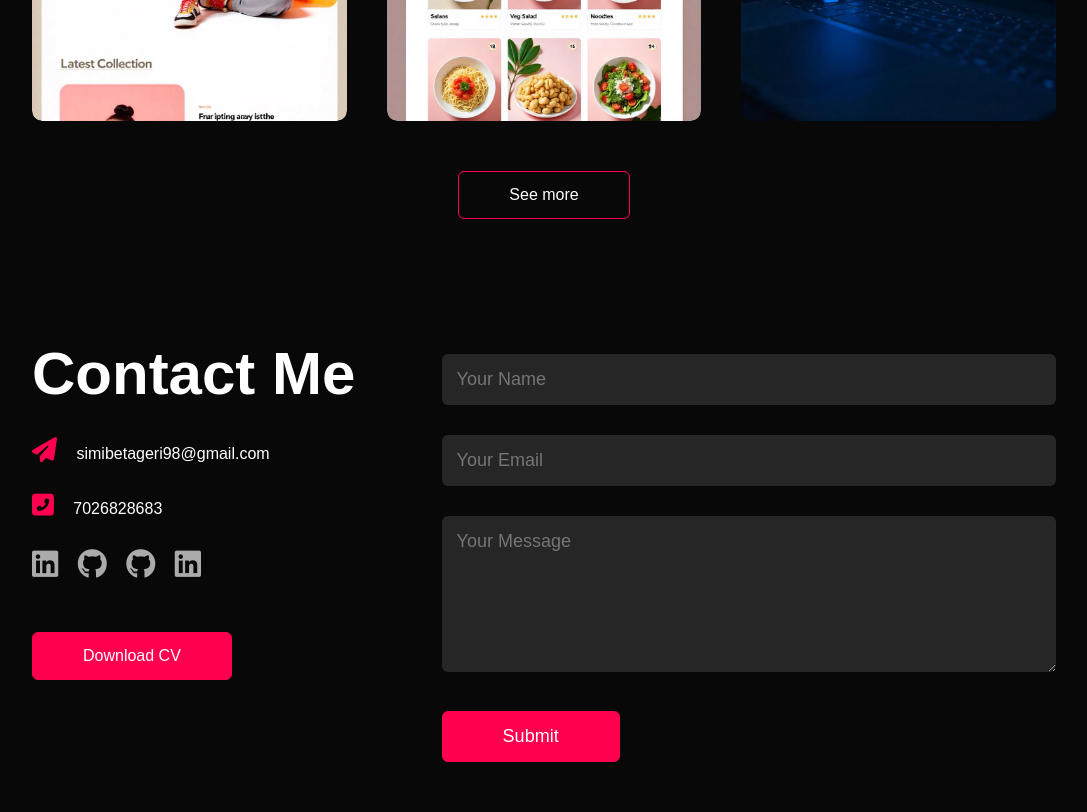
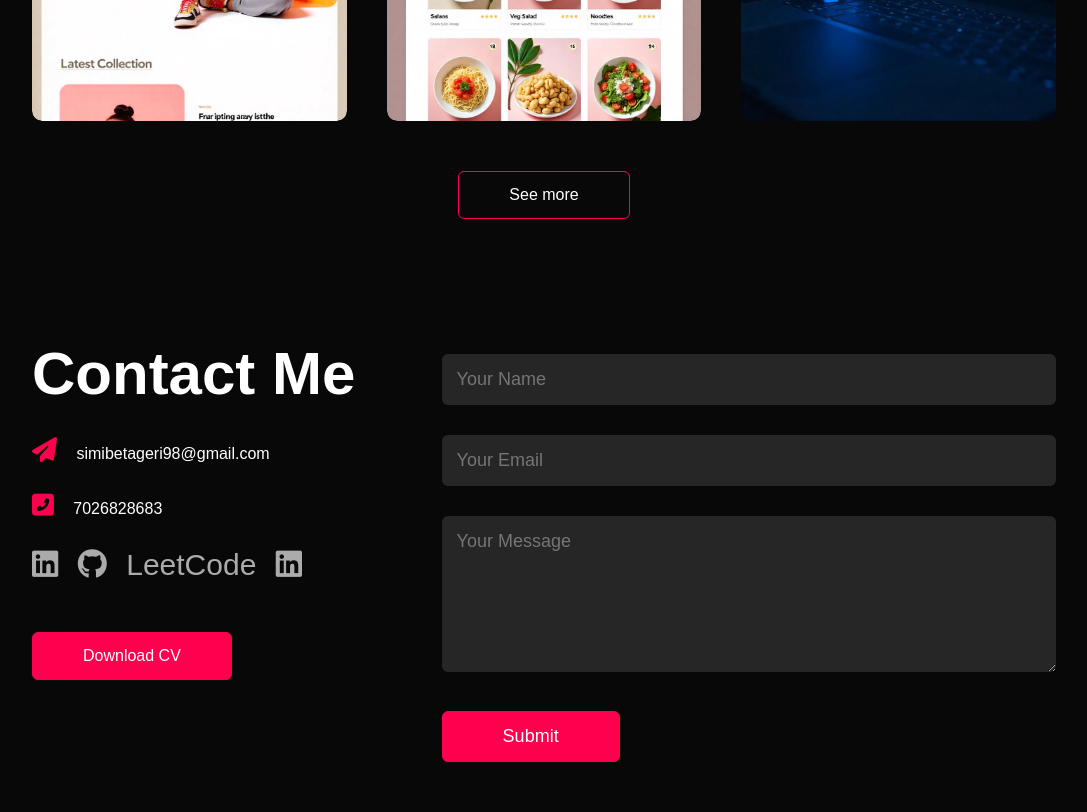
Before and after one commit to SimranBetageri/Portfolio, a plain HTML site: page index.html in a window 1280 px wide. Shown: the part 2556-3368 px from the top of the page, without its empty margins (96-1183 px from the left). Drawn offline with Linux system fonts and the light colour scheme.

Commit message:
Update index.html

```diff
--- a/index.html
+++ b/index.html
@@ -147,7 +147,7 @@
                 <div class="social-icons">
                     <a href="https://www.linkedin.com/in/simran-betageri" target="_blank"><i class="fab fa-linkedin"></i></a>
                     <a href="https://github.com/SimranBetageri" target="_blank"><i class="fab fa-github"></i></a>
-                    <a href="https://leetcode.com/Simran_B/" target="_blank"><i class="fab fa-github"></i></a>
+                   <a href="https://leetcode.com/Simran_B/" target="_blank">LeetCode</a>
                     <a href=""><i class="fab fa-linkedin"></i></a>
                 </div>
                 <a href="images/MERN cv.pdf" download class="btn btn2">Download CV</a>
```
